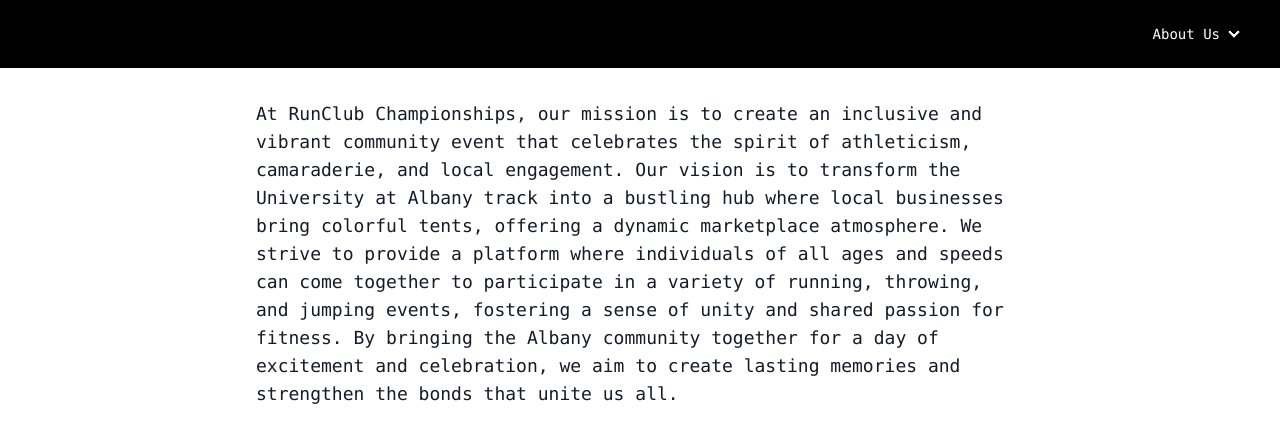
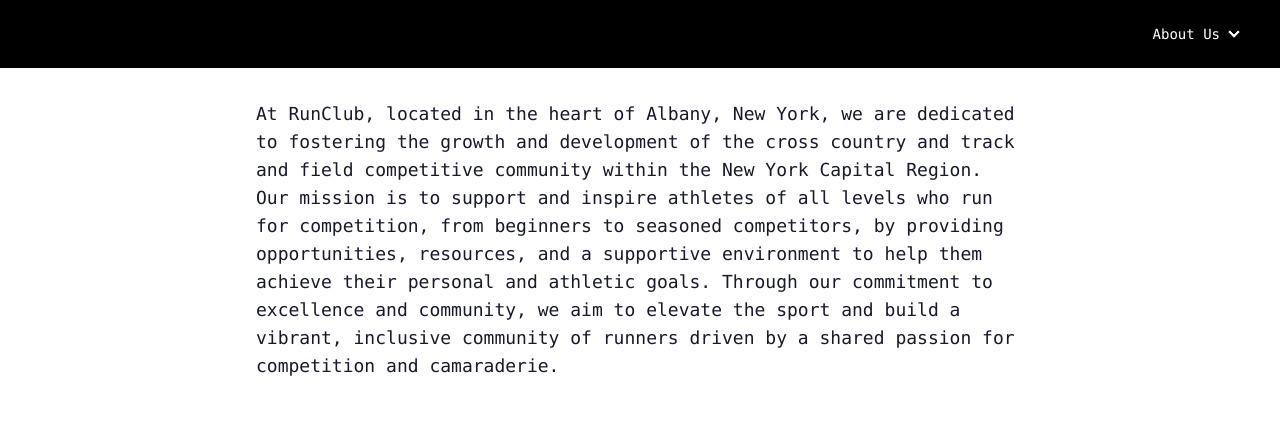
Before and after one commit to lunargen/run-club, a React (Vite) app in the folder client/: page /MissionPage in a window 1280 px wide. Shown: the top 442 px of the page. Built offline with nearby package versions, Linux system fonts and the light colour scheme.

Commit message:
changes to the mission statement to align

```diff
--- a/client/src/containers/MissionPage.jsx
+++ b/client/src/containers/MissionPage.jsx
@@ -7,8 +7,7 @@
 
       <div className="max-w-3xl mx-auto">
         <p className="text-lg font-mono hover:text-gray-200">
-        At RunClub Championships, our mission is to create an inclusive and vibrant community event that celebrates the spirit of athleticism, camaraderie, and local engagement. Our vision is to transform the University at Albany track into a bustling hub where local businesses bring colorful tents, offering a dynamic marketplace atmosphere. We strive to provide a platform where individuals of all ages and speeds can come together to participate in a variety of running, throwing, and jumping events, fostering a sense of unity and shared passion for fitness. By bringing the Albany community together for a day of excitement and celebration, we aim to create lasting memories and strengthen the bonds that unite us all.
-        </p>
+        At RunClub, located in the heart of Albany, New York, we are dedicated to fostering the growth and development of the cross country and track and field competitive community within the New York Capital Region. Our mission is to support and inspire athletes of all levels who run for competition, from beginners to seasoned competitors, by providing opportunities, resources, and a supportive environment to help them achieve their personal and athletic goals. Through our commitment to excellence and community, we aim to elevate the sport and build a vibrant, inclusive community of runners driven by a shared passion for competition and camaraderie.        </p>
       </div>
     </div>
   );
```
